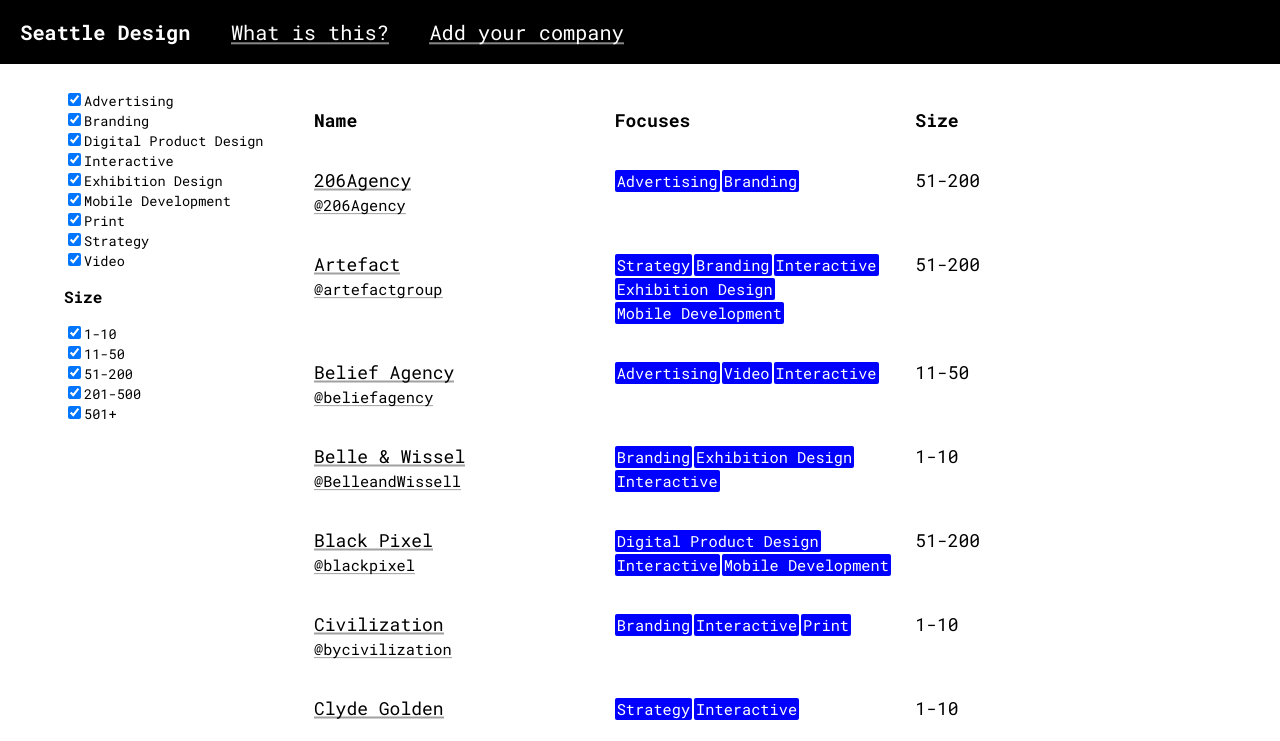
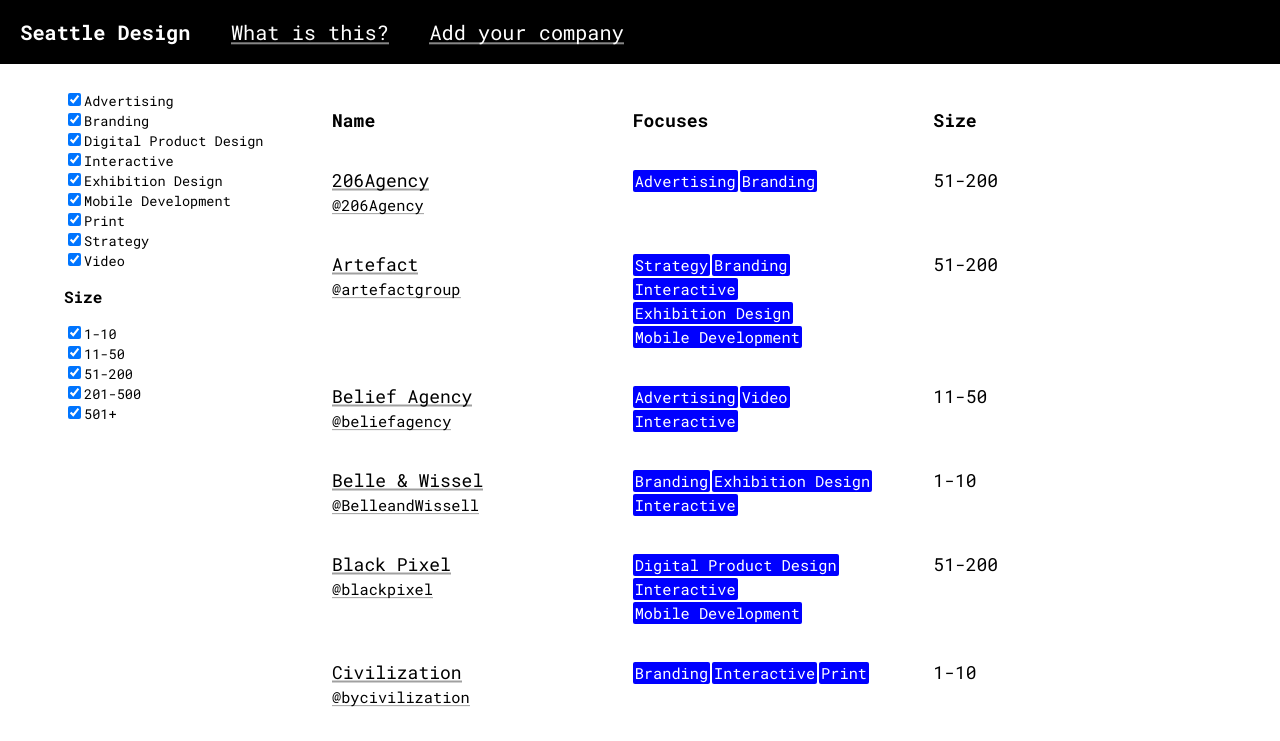
Before and after one commit to seattledesigninfo/seattledesign.info, a React app: page / in a window 1280 px wide. Shown: the top 741 px of the page. Built offline with nearby package versions, Linux system fonts and the light colour scheme.

Commit message:
Update style

```diff
--- a/src/styles.css
+++ b/src/styles.css
@@ -40,16 +40,17 @@
 
 label {
   cursor: pointer;
+  transition: color 150ms ease-in-out;
 }
 
 .company {
   display: flex;
   overflow: hidden;
-  padding: 1em 0;
 }
 
 .company > div {
   flex: 1;
+  padding: 1em;
 }
 
 .company-filter {
```
